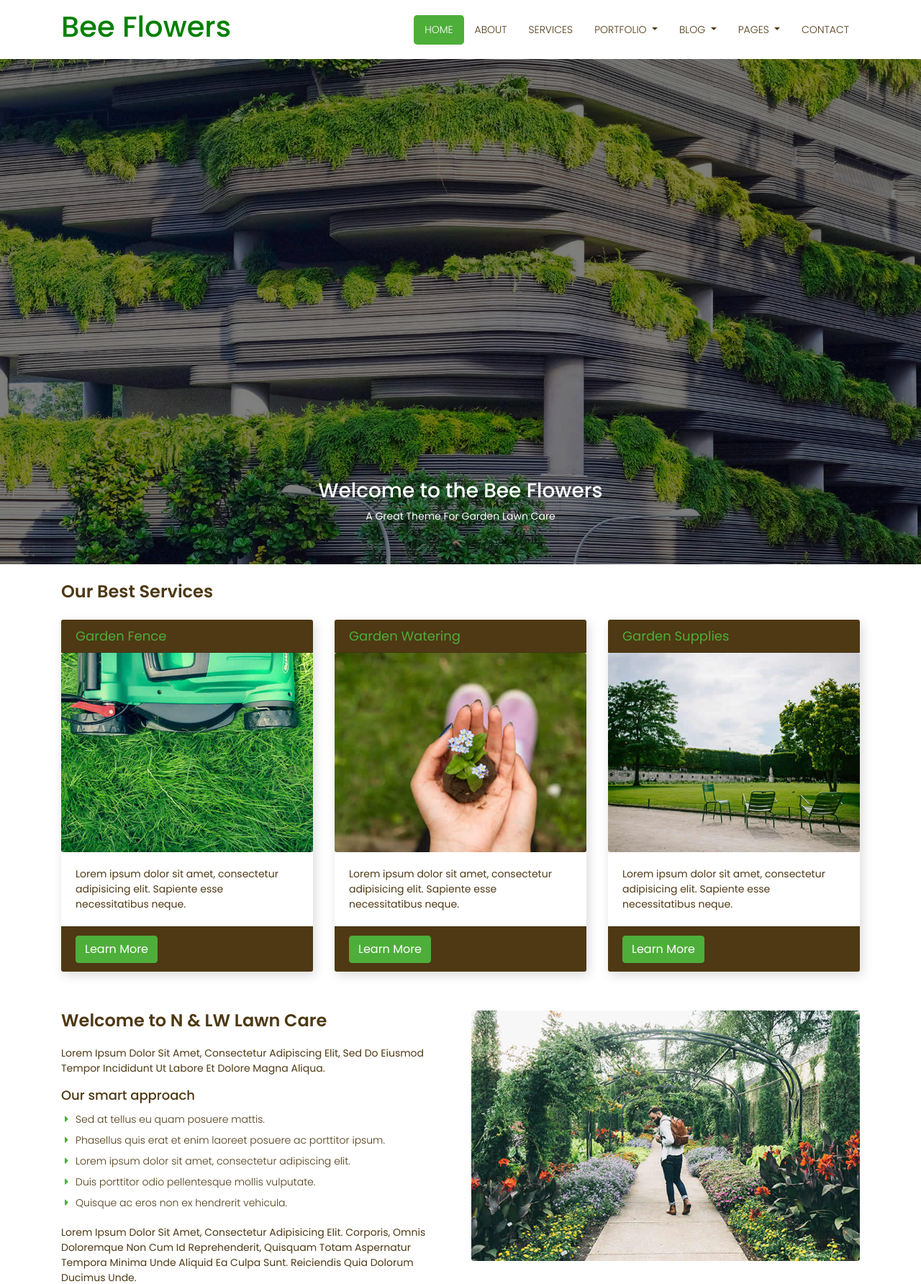
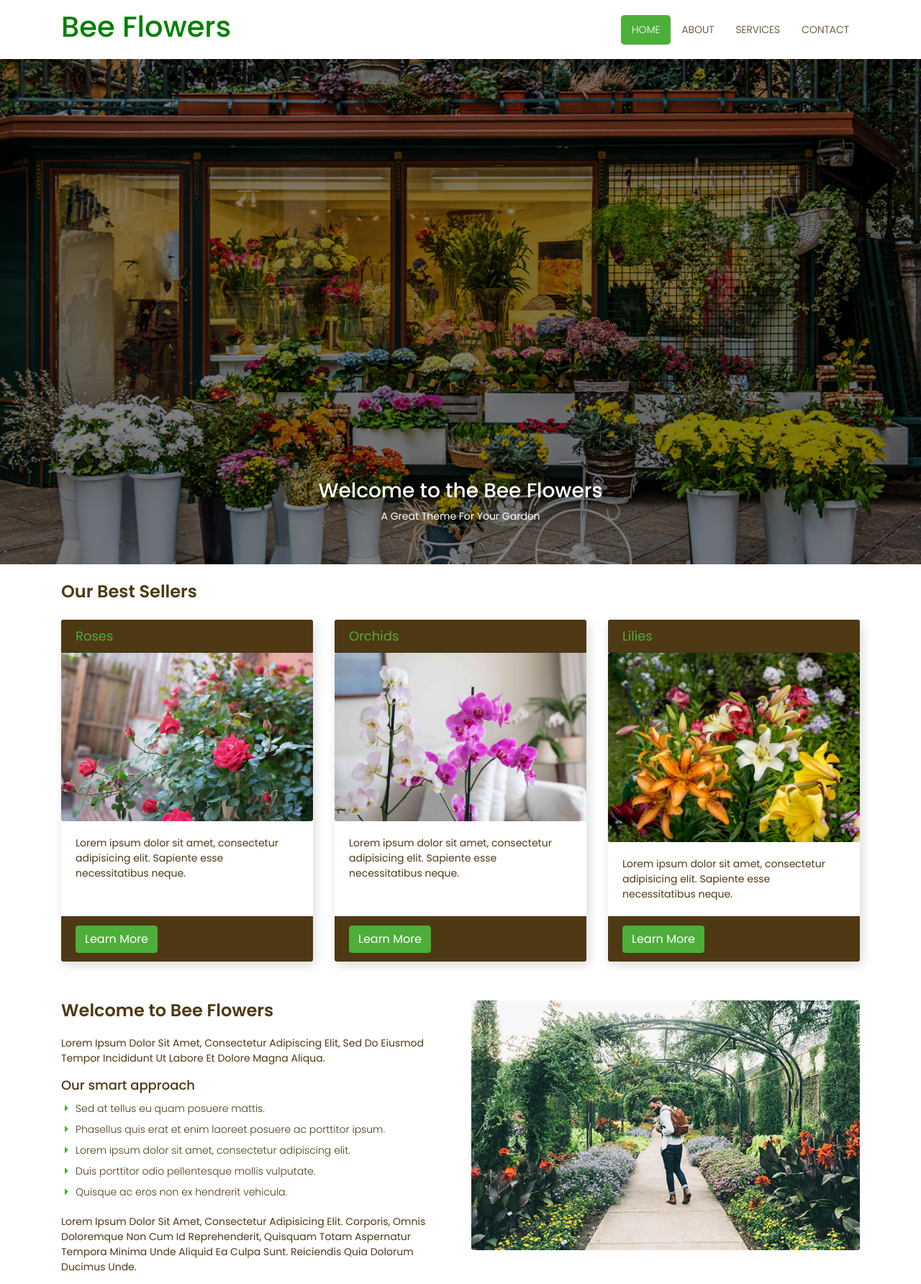
Before and after one commit to esadsen/django-FlowerShopProject, a Django app: page / in a window 1280 px wide. Shown: the top 1784 px of the page at 72% size. Run offline with Django 4.2, Linux system fonts and the light colour scheme; some libraries are stand-ins or nearby versions.

Commit message:
home page designs

```diff
--- a/core/urls.py
+++ b/core/urls.py
@@ -2,6 +2,8 @@ from django.contrib import admin
 from django.urls import path,include
 from . import views
 
+app_name='core'
+
 urlpatterns = [
-    path('',views.index),
+    path('',views.index,name='index'),
 ]
--- a/flowershop/urls.py
+++ b/flowershop/urls.py
@@ -19,7 +19,6 @@ from django.urls import path,include
 from django.conf import settings
 from django.conf.urls.static import static
 
-app_name='core'
 
 urlpatterns = [
     path('admin/', admin.site.urls),
--- a/templates/index.html
+++ b/templates/index.html
@@ -18,7 +18,7 @@
     <!-- Navigation -->
     <nav class="navbar fixed-top navbar-expand-lg navbar-dark bg-light top-nav fixed-top">
         <div class="container">
-            <a class="navbar-brand" href="index.html">
+            <a class="navbar-brand" href="{% url 'core:index' %}">
             <h1 style="color: green;">Bee Flowers</h1>
             </a>
             <button class="navbar-toggler navbar-toggler-right" type="button" data-toggle="collapse" data-target="#navbarResponsive" aria-controls="navbarResponsive" aria-expanded="false" aria-label="Toggle navigation">
@@ -35,38 +35,7 @@
                   <li class="nav-item">
                      <a class="nav-link" href="services.html">Services</a>
                   </li>
-                  <li class="nav-item dropdown">
-                     <a class="nav-link dropdown-toggle" href="#" id="navbarDropdownPortfolio" data-toggle="dropdown" aria-haspopup="true" aria-expanded="false">
-                     Portfolio
-                     </a>
-                     <div class="dropdown-menu dropdown-menu-right" aria-labelledby="navbarDropdownPortfolio">
-                        <a class="dropdown-item" href="portfolio-1-col.html">1 Column Portfolio</a>
-                        <a class="dropdown-item" href="portfolio-2-col.html">2 Column Portfolio</a>
-                        <a class="dropdown-item" href="portfolio-3-col.html">3 Column Portfolio</a>
-                        <a class="dropdown-item" href="portfolio-4-col.html">4 Column Portfolio</a>
-                        <a class="dropdown-item" href="portfolio-item.html">Single Portfolio Item</a>
-                     </div>
-                  </li>
-                  <li class="nav-item dropdown">
-                     <a class="nav-link dropdown-toggle" href="#" id="navbarDropdownBlog" data-toggle="dropdown" aria-haspopup="true" aria-expanded="false">
-                     Blog
-                     </a>
-                     <div class="dropdown-menu dropdown-menu-right" aria-labelledby="navbarDropdownBlog">
-                        <a class="dropdown-item" href="blog-home-1.html">Blog Home 1</a>
-                        <a class="dropdown-item" href="blog-home-2.html">Blog Home 2</a>
-                        <a class="dropdown-item" href="blog-post.html">Blog Post</a>
-                     </div>
-                  </li>
-                  <li class="nav-item dropdown">
-                     <a class="nav-link dropdown-toggle" href="#" id="navbarDropdownBlog" data-toggle="dropdown" aria-haspopup="true" aria-expanded="false">
-                     Pages
-                     </a>
-                     <div class="dropdown-menu dropdown-menu-right" aria-labelledby="navbarDropdownBlog">
-                        <a class="dropdown-item" href="faq.html">FAQ</a>
-                        <a class="dropdown-item" href="404.html">404</a>
-                        <a class="dropdown-item" href="pricing.html">Pricing Table</a>
-                     </div>
-                  </li>
+
                   <li class="nav-item">
                      <a class="nav-link" href="contact.html">Contact</a>
                   </li>
@@ -79,10 +48,10 @@
 
             <div class="carousel-inner" role="listbox">
                <!-- Slide One - Set the background image for this slide in the line below -->
-               <div class="carousel-item active" style="background-image: url('../static/images/slider-01.jpg')">
+               <div class="carousel-item active" style="background-image: url('../static/images/flowershop.png')">
                   <div class="carousel-caption d-none d-md-block">
                      <h3>Welcome to the Bee Flowers</h3>
-                     <p>A Great Theme For Garden Lawn Care</p>
+                     <p>A Great Theme For Your Garden</p>
                   </div>
                </div>
 
@@ -92,14 +61,14 @@
     <!-- Page Content -->
     <div class="container">
         <div class="services-bar">
-            <h1 class="my-4">Our Best Services </h1>
+            <h1 class="my-4">Our Best Sellers </h1>
             <!-- Services Section -->
             <div class="row">
                <div class="col-lg-4 mb-4">
                   <div class="card h-100">
-                     <h4 class="card-header">Garden Fence</h4>
+                     <h4 class="card-header">Roses</h4>
                      <div class="card-img">
-                        <img class="img-fluid" src="images/services-img-01.jpg" alt="" />
+                        <img class="img-fluid" src="{% static 'images/roses.jpeg' %}" alt="" />
                      </div>
                      <div class="card-body">
                         <p class="card-text">Lorem ipsum dolor sit amet, consectetur adipisicing elit. Sapiente esse necessitatibus neque.</p>
@@ -111,9 +80,9 @@
                </div>
                <div class="col-lg-4 mb-4">
                   <div class="card h-100">
-                     <h4 class="card-header">Garden Watering</h4>
+                     <h4 class="card-header">Orchids</h4>
                      <div class="card-img">
-                        <img class="img-fluid" src="images/services-img-02.jpg" alt="" />
+                        <img class="img-fluid" src="{% static 'images/orchids.jpeg' %}" alt="" />
                      </div>
                      <div class="card-body">
                         <p class="card-text">Lorem ipsum dolor sit amet, consectetur adipisicing elit. Sapiente esse necessitatibus neque.</p>
@@ -125,9 +94,9 @@
                </div>
                <div class="col-lg-4 mb-4">
                   <div class="card h-100">
-                     <h4 class="card-header">Garden Supplies</h4>
+                     <h4 class="card-header">Lilies</h4>
                      <div class="card-img">
-                        <img class="img-fluid" src="images/services-img-03.jpg" alt="" />
+                        <img class="img-fluid" src="{% static 'images/lilies.webp' %}" alt="" />
                      </div>
                      <div class="card-body">
                         <p class="card-text">Lorem ipsum dolor sit amet, consectetur adipisicing elit. Sapiente esse necessitatibus neque.</p>
@@ -144,7 +113,7 @@
         <div class="about-main">
             <div class="row">
                <div class="col-lg-6">
-                  <h2>Welcome to N & LW Lawn Care</h2>
+                  <h2>Welcome to Bee Flowers</h2>
                   <p>Lorem ipsum dolor sit amet, consectetur adipiscing elit, sed do eiusmod tempor incididunt ut labore et dolore magna aliqua.</p>
                   <h5>Our smart approach</h5>
                   <ul>
@@ -157,7 +126,7 @@
                   <p>Lorem ipsum dolor sit amet, consectetur adipisicing elit. Corporis, omnis doloremque non cum id reprehenderit, quisquam totam aspernatur tempora minima unde aliquid ea culpa sunt. Reiciendis quia dolorum ducimus unde.</p>
                </div>
                <div class="col-lg-6">
-                  <img class="img-fluid rounded" src="images/about-img.jpg" alt="" />
+                  <img class="img-fluid rounded" src="{% static 'images/about-img.jpg' %}" alt="" />
                </div>
             </div>
             <!-- /.row -->
@@ -170,7 +139,7 @@
                   <div class="card h-100">
                      <div class="card-img">
                         <a href="#">
-                           <img class="card-img-top" src="images/portfolio-img-01.jpg" alt="" />
+                           <img class="card-img-top" src="{% static 'images/portfolio-img-01.jpg' %}" alt="" />
                            <div class="overlay"><i class="fas fa-arrows-alt"></i></div>
                         </a>
                      </div>
@@ -185,7 +154,7 @@
                   <div class="card h-100">
                      <div class="card-img">
                         <a href="#">
-                           <img class="card-img-top" src="images/portfolio-img-02.jpg" alt="" />
+                           <img class="card-img-top" src="{% static 'images/portfolio-img-02.jpg' %}" alt="" />
                            <div class="overlay"><i class="fas fa-arrows-alt"></i></div>
                         </a>
                      </div>
@@ -200,7 +169,7 @@
                   <div class="card h-100">
                      <div class="card-img">
                         <a href="#">
-                           <img class="card-img-top" src="images/portfolio-img-03.jpg" alt="" />
+                           <img class="card-img-top" src="{% static 'images/portfolio-img-03.jpg' %}" alt="" />
                            <div class="overlay"><i class="fas fa-arrows-alt"></i></div>
                         </a>
                      </div>
@@ -215,7 +184,7 @@
                   <div class="card h-100">
                      <div class="card-img">
                         <a href="#">
-                           <img class="card-img-top" src="images/portfolio-img-04.jpg" alt="" />
+                           <img class="card-img-top" src="{% static 'images/portfolio-img-04.jpg' %}" alt="" />
                            <div class="overlay"><i class="fas fa-arrows-alt"></i></div>
                         </a>
                      </div>
@@ -230,7 +199,7 @@
                   <div class="card h-100">
                      <div class="card-img">
                         <a href="#">
-                           <img class="card-img-top" src="images/portfolio-img-05.jpg" alt="" />
+                           <img class="card-img-top" src="{% static 'images/portfolio-img-05.jpg' %}" alt="" />
                            <div class="overlay"><i class="fas fa-arrows-alt"></i></div>
                         </a>
                      </div>
@@ -245,7 +214,7 @@
                   <div class="card h-100">
                      <div class="card-img">
                         <a href="#">
-                           <img class="card-img-top" src="images/portfolio-img-01.jpg" alt="" />
+                           <img class="card-img-top" src="{% static 'images/portfolio-img-01.jpg' %}" alt="" />
                            <div class="overlay"><i class="fas fa-arrows-alt"></i></div>
                         </a>
                      </div>
@@ -321,7 +290,7 @@
 					<ul class="footer_ul_amrc">
 						<li class="media">
 							<div class="media-left">
-								<img class="img-fluid" src="images/post-img-01.jpg" alt="" />
+								<img class="img-fluid" src="{% static 'images/post-img-01.jpg' %}" alt="" />
 							</div>
 							<div class="media-body">
 								<p>How to find best dog food?</p>
@@ -330,7 +299,7 @@
 						</li>
 						<li class="media">
 							<div class="media-left">
-								<img class="img-fluid" src="images/post-img-02.jpg" alt="" />
+								<img class="img-fluid" src="{% static 'images/post-img-02.jpg' %}" alt="" />
 							</div>
 							<div class="media-body">
 								<p>How to find best dog food?</p>
@@ -339,7 +308,7 @@
 						</li>
 						<li class="media">
 							<div class="media-left">
-								<img class="img-fluid" src="images/post-img-03.jpg" alt="" />
+								<img class="img-fluid" src="{% static 'images/post-img-03.jpg' %}" alt="" />
 							</div>
 							<div class="media-body">
 								<p>How to find best dog food?</p>
@@ -353,11 +322,10 @@
 		</div>
         <div class="container">
             <div class="footer-logo">
-				<a href="#"><img src="images/footer-logo.png" alt="" /></a>
+				<a href="#"><img src="{% static 'images/footer-logo.png' %}" alt="" /></a>
 			</div>
             <!--foote_bottom_ul_amrc ends here-->
-            <p class="copyright text-center">All Rights Reserved. &copy; 2018 <a href="#">N & LW Lawn Care</a> Design By :
-				<a href="https://html.design/">html design</a>
+            <p class="copyright text-center">All Rights Reserved. &copy; 2023 <a href="#">Bee Flowers</a>
             </p>
             <ul class="social_footer_ul">
 				<li><a href="#"><i class="fab fa-facebook-f"></i></a></li>
```
Also changed, not shown: static/images/flowershop.png (added), static/images/lilies.webp (added), static/images/orchids.jpeg (added), static/images/roses.jpeg (added).
